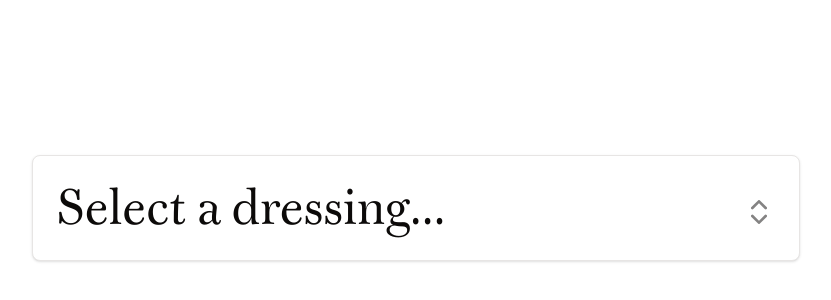
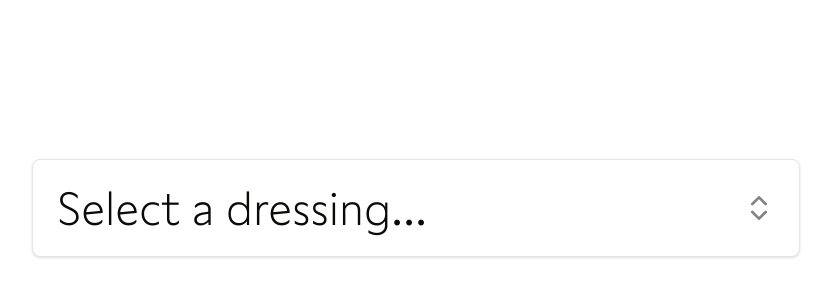
Before and after one commit to rileyjshaw/mandys, a React (Vite) app: page / in a window 1280 px wide. Shown: the part 192-492 px from the top of the page, without its empty margins (224-1055 px from the left). Built offline with nearby package versions, Linux system fonts and the light colour scheme.

Commit message:
Add a UI font

```diff
--- a/src/app/page.tsx
+++ b/src/app/page.tsx
@@ -1,6 +1,6 @@
 import type React from 'react';
 
-import { ReactNode, useState } from 'react';
+import { Fragment, ReactNode, useState } from 'react';
 import { ArrowLeft, Check, ChevronsUpDown } from 'lucide-react';
 import { Button } from '@/components/ui/button';
 import { Popover, PopoverContent, PopoverTrigger } from '@/components/ui/popover';
@@ -130,7 +130,7 @@ function DressingPage({ dressing, onBack }: { dressing: (typeof mandys.dressings
 	const { salads = [], bowls = [], dressings = [] } = dressingMap[dressing.name] || {};
 
 	return (
-		<div className="relative flex flex-col items-center justify-center min-h-screen p-4">
+		<div className="relative flex flex-col items-center justify-center min-h-screen p-4 font-serif">
 			<Button variant="ghost" size="icon" className="absolute top-4 left-4" onClick={onBack}>
 				<ArrowLeft className="w-8 h-8" />
 				<span className="sr-only">Back</span>
@@ -144,7 +144,7 @@ function DressingPage({ dressing, onBack }: { dressing: (typeof mandys.dressings
 							const parentDressing = dressingsByName[salad.additionalDressings?.name ?? ''];
 							const additionalDressings = salad.additionalDressings?.components;
 							return (
-								<>
+								<Fragment key={salad.name}>
 									<RecipeTitle item={salad} />
 									{salad.additionalDressings && (
 										<p className="italic">
@@ -153,7 +153,7 @@ function DressingPage({ dressing, onBack }: { dressing: (typeof mandys.dressings
 											See {parentDressing.name}, page {parentDressing.page}.
 										</p>
 									)}
-								</>
+								</Fragment>
 							);
 						})}
 					</>
@@ -165,7 +165,7 @@ function DressingPage({ dressing, onBack }: { dressing: (typeof mandys.dressings
 							const parentDressing = dressingsByName[bowl.additionalDressings?.name ?? ''];
 							const additionalDressings = bowl.additionalDressings?.components;
 							return (
-								<>
+								<Fragment key={bowl.name}>
 									<RecipeTitle item={bowl} />
 									{bowl.additionalDressings && (
 										<p className="italic">
@@ -174,7 +174,7 @@ function DressingPage({ dressing, onBack }: { dressing: (typeof mandys.dressings
 											See {parentDressing.name}, page {parentDressing.page}.
 										</p>
 									)}
-								</>
+								</Fragment>
 							);
 						})}
 					</>
@@ -183,7 +183,7 @@ function DressingPage({ dressing, onBack }: { dressing: (typeof mandys.dressings
 					<>
 						<CategoryTitle>Dressings</CategoryTitle>
 						{dressings.map(dressing => (
-							<RecipeTitle item={dressing} />
+							<RecipeTitle item={dressing} key={dressing.name} />
 						))}
 					</>
 				)}
@@ -228,7 +228,7 @@ export default function AutocompletePage() {
 							variant="outline"
 							role="combobox"
 							aria-expanded={open}
-							className="w-full justify-between text-5xl p-6 pt-8 h-auto font-normal"
+							className="w-full justify-between text-5xl p-6 h-auto font-normal"
 						>
 							{value
 								? dressingOptions.find(option => option.value === value)?.label
--- a/src/index.css
+++ b/src/index.css
@@ -15,9 +15,24 @@
 	font-style: italic;
 }
 
+@font-face {
+	font-family: 'Cabrio';
+	src: url('./assets/fonts/CabrioWeb-Light.woff2') format('woff2');
+	font-weight: 400;
+	font-style: normal;
+}
+
+@font-face {
+	font-family: 'Cabrio';
+	src: url('./assets/fonts/CabrioWeb-LightItalic.woff2') format('woff2');
+	font-weight: 400;
+	font-style: italic;
+}
+
 @custom-variant dark (&:is(.dark *));
 
 @theme inline {
+	--font-sans: Cabrio, serif;
 	--font-serif: Warbler, serif;
 
 	--radius-sm: calc(var(--radius) - 4px);
@@ -131,6 +146,6 @@
 		@apply border-border outline-ring/50;
 	}
 	body {
-		@apply bg-background text-foreground font-serif;
+		@apply bg-background text-foreground;
 	}
 }
```
Also changed, not shown: src/assets/fonts/CabrioWeb-Light.woff2 (added), src/assets/fonts/CabrioWeb-LightItalic.woff2 (added).
